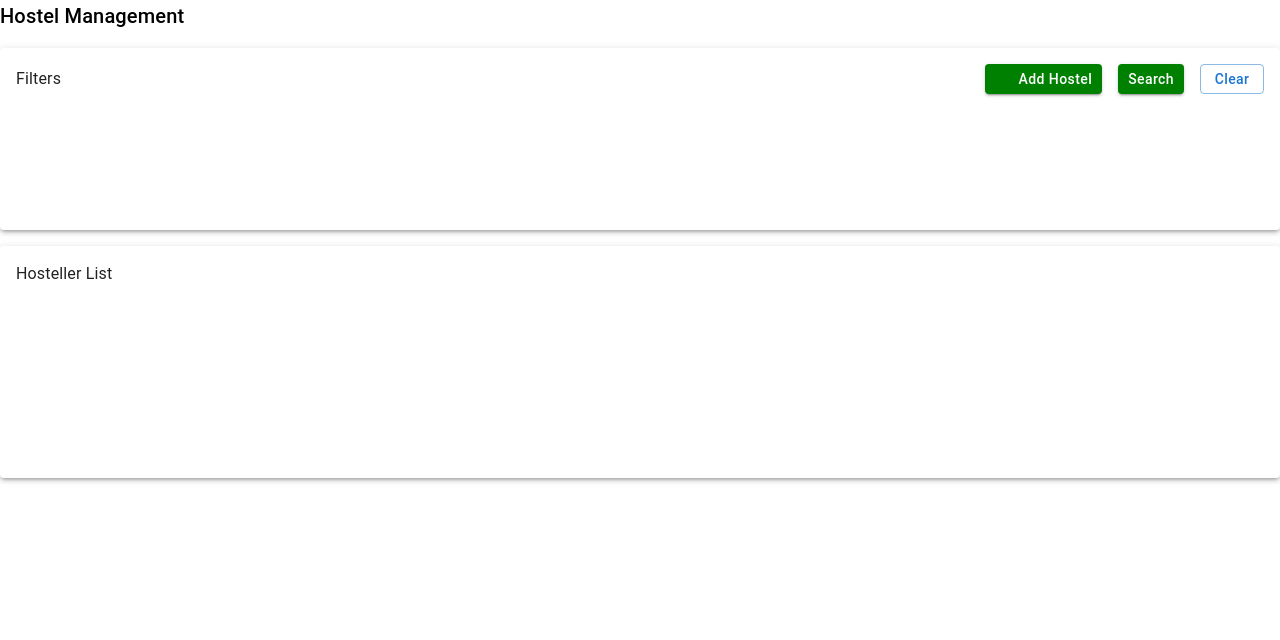
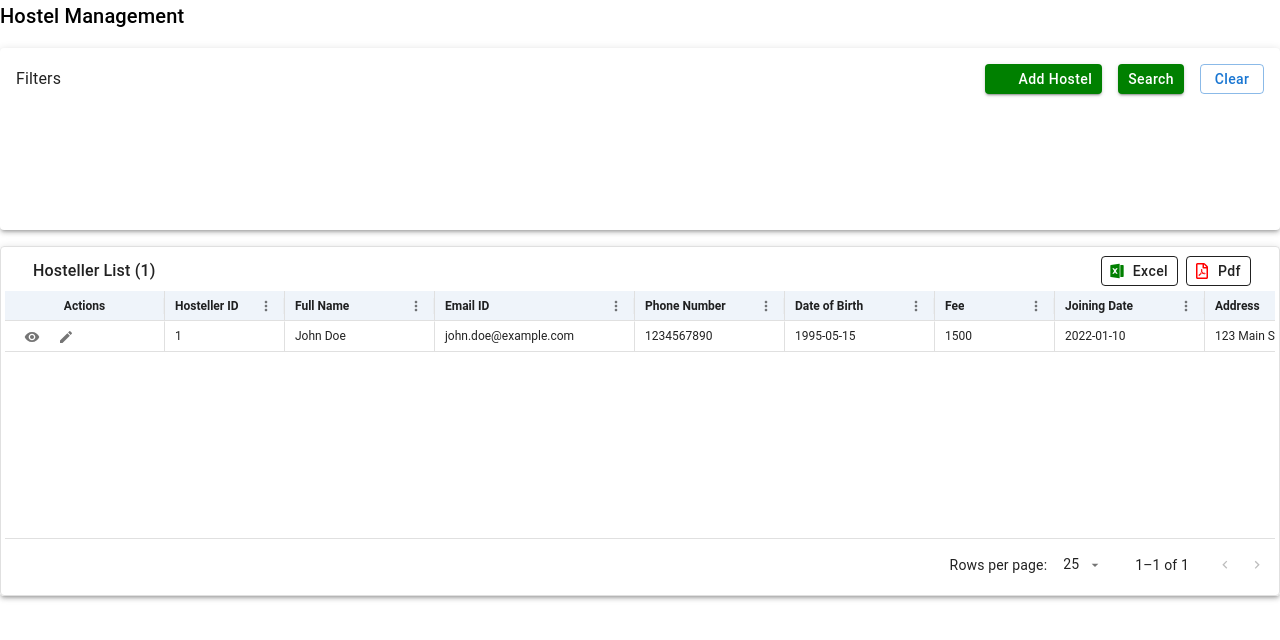
Before and after one commit to skch2710/react-project, a React (Vite) app in the folder my-project-react/: page / in a window 1280 px wide. Shown: the top 640 px of the page. Built offline with nearby package versions, Linux system fonts and the light colour scheme; some icons are missing.

Commit message:
Hostellers List Grid Layout Added

```diff
--- a/my-project-react/src/pages/hostel/Hostel.jsx
+++ b/my-project-react/src/pages/hostel/Hostel.jsx
@@ -11,14 +11,26 @@ import {
   setGridLoading,
 } from "../../store/slices/hostelSlice";
 import { toast } from "react-toastify";
-import { initialValues, ADD_POPUP_TITLE, EDIT_POPUP_TITLE } from "./helper";
+import {
+  initialValues,
+  ADD_POPUP_TITLE,
+  EDIT_POPUP_TITLE,
+  GRID_TITLE,
+  columns,
+  rows,
+} from "./helper";
 import Loader from "../../components/loader/Loader";
+import CommonDataGrid from "../../components/datagrid/CommonDataGrid";
 
 const Hostel = () => {
   const [open, setOpen] = useState(false);
   const [formValues, setFormValues] = useState(initialValues);
   const [popupTitle, setPopupTitle] = useState(ADD_POPUP_TITLE);
   const formikRef = useRef();
+  const [paginationModel, setPaginationModel] = useState({
+    page: 0,
+    pageSize: 25,
+  });
 
   const dispatch = useDispatch();
   const { loading, gridLoading, data, error } = useSelector(
@@ -54,6 +66,15 @@ const Hostel = () => {
     if (formikRef.current) {
       formikRef.current.handleSubmit();
     }
+  };
+
+  const handleExcelExport = () => {
+    console.log("Custom Export to Excel");
+    // Implement your custom export logic here
+  };
+  const handlePdfExport = () => {
+    console.log("Custom Export to PDF");
+    // Implement your custom export logic here
   };
 
   return (
@@ -104,23 +125,25 @@ const Hostel = () => {
         </Paper>
       </Grid>
 
-      <Grid>
-        <Paper
-          elevation={3}
-          sx={{
-            p: 2,
-            position: "relative",
-            minHeight: 200,
-            overflow: "hidden",
-          }}
-        >
-          <Grid container>
-            <Typography variant="body1">Hosteller List</Typography>
-          </Grid>
-
-          {/* {gridLoading && <Loader loading={gridLoading} />} */}
-        </Paper>
-      </Grid>
+      {/* <Grid container> */}
+      <CommonDataGrid
+        title={GRID_TITLE}
+        columns={columns}
+        rows={rows}
+        getRowId={(row) => row.hostellerId}
+        totalRows={rows.length}
+        paginationModel={paginationModel}
+        onPaginationModelChange={setPaginationModel}
+        // checkboxSelection
+        // onSelectionChange={setSelectionModel}
+        height={350}
+        exportProp={{
+          handleExcelExport,
+          handlePdfExport,
+          exportDisabled: false,
+        }}
+      />
+      {/* </Grid> */}
 
       {/* Popup */}
       <Popup
@@ -138,7 +161,6 @@ const Hostel = () => {
         {loading && <Loader loading={loading} />}
       </Popup>
 
-
       {gridLoading && <Loader loading={gridLoading} />}
     </Grid>
   );
--- a/my-project-react/src/pages/hostel/helper.jsx
+++ b/my-project-react/src/pages/hostel/helper.jsx
@@ -1,3 +1,8 @@
+import { Edit, Visibility } from "@mui/icons-material";
+import DeleteForeverOutlinedIcon from "@mui/icons-material/DeleteForeverOutlined";
+import AddIcon from "@mui/icons-material/Add";
+import { Tooltip } from "@mui/material";
+import { GridActionsCellItem } from "@mui/x-data-grid";
 import * as Yup from "yup";
 
 export const initialValues = {
@@ -30,5 +35,86 @@ export const validationSchema = Yup.object({
   reason: Yup.string().required("Reason is required"),
 });
 
+export const GRID_TITLE = "Hosteller List";
 export const ADD_POPUP_TITLE = "Add Hosteller";
 export const EDIT_POPUP_TITLE = "Edit Hosteller";
+const US_CURRENCY_FORMAT = '"$"#,##0.00_);$(#,##0.00)';
+
+const handleAction = (type, row) => {
+  console.log(`${type}:`, row);
+};
+
+const actionColumn = {
+  field: "actions",
+  type: "actions",
+  headerName: "Actions",
+  width: 160,
+  getActions: (params) => [
+    <GridActionsCellItem
+      icon={
+        <Tooltip title="View Details">
+          <Visibility fontSize="small" />
+        </Tooltip>
+      }
+      label="View"
+      onClick={() => handleAction("View", params.row)}
+    />,
+    <GridActionsCellItem
+      icon={
+        <Tooltip title="Edit Details">
+          <Edit fontSize="small" />
+        </Tooltip>
+      }
+      label="Edit"
+      onClick={() => handleAction("Edit", params.row)}
+    />,
+    <GridActionsCellItem
+      icon={
+        <Tooltip title="Delete">
+          <DeleteForeverOutlinedIcon fontSize="small" />
+        </Tooltip>
+      }
+      label="Delete"
+      onClick={() => handleAction("Delete", params.row)}
+    />,
+    <GridActionsCellItem
+      icon={<AddIcon fontSize="small" />}
+      label="Add"
+      onClick={() => handleAction("Add", params.row)}
+    />,
+  ],
+};
+
+export const revisedFields = [
+  { field: "hostellerId", headerName: "Hosteller ID", width: 120 },
+  { field: "fullName", headerName: "Full Name", width: 150 },
+  { field: "emailId", headerName: "Email ID", width: 200 },
+  { field: "phoneNumber", headerName: "Phone Number", width: 150 },
+  { field: "dob", headerName: "Date of Birth", width: 150 },
+  { field: "fee", headerName: "Fee", width: 120, format: US_CURRENCY_FORMAT },
+  { field: "joiningDate", headerName: "Joining Date", width: 150 },
+  { field: "address", headerName: "Address", width: 250 },
+  { field: "proof", headerName: "Proof", width: 150 },
+  { field: "reason", headerName: "Reason", width: 150 },
+  { field: "vacatedDate", headerName: "Vacated Date", width: 150 },
+  { field: "active", headerName: "Active", width: 150 },
+];
+
+export const columns = [actionColumn, ...revisedFields];
+
+export const rows = [
+  {
+    hostellerId: 1,
+    fullName: "John Doe",
+    emailId: "john.doe@example.com",
+    phoneNumber: "1234567890",
+    dob: "1995-05-15",
+    fee: 1500,
+    joiningDate: "2022-01-10",
+    address: "123 Main St, Cityville",
+    proof: "ID Card",
+    reason: "College Nearby",
+    vacatedDate: "",
+    active: "Yes",
+  },
+];
```
